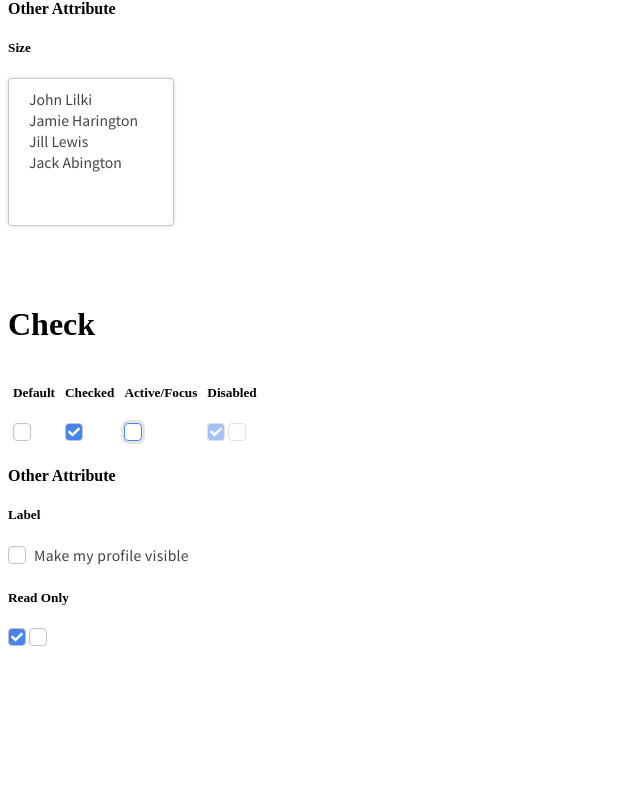
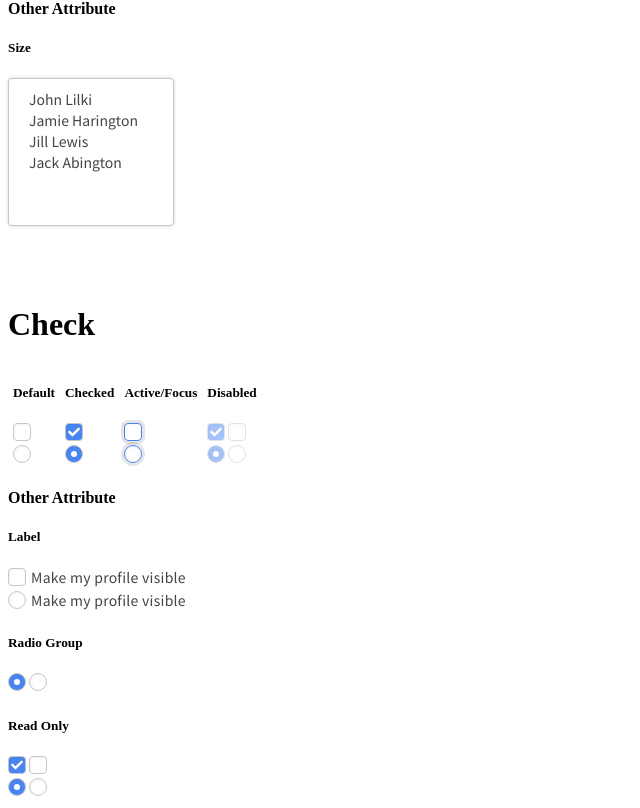
Before and after one commit to usagi-f/react-components, a Next.js app: page / in a window 1280 px wide. Shown: the part 3754-4562 px from the top of the page, without its empty margins (0-640 px from the left). Before the commit the page ends 4412 px from the top, so only its background shows below. Built offline with nearby package versions, Linux system fonts and the light colour scheme.

Commit message:
add radio style check component

```diff
--- a/pages/example/Checks.js
+++ b/pages/example/Checks.js
@@ -17,28 +17,41 @@ const Buttons = () => (
     <div className="flex">
       <div>
         <h5>Default</h5>
-        <Check />
+        <Check /><br />
+        <Check radio />
       </div>
       <div>
         <h5>Checked</h5>
-        <Check defaultChecked />
+        <Check defaultChecked /><br />
+        <Check radio defaultChecked />
       </div>
       <div>
         <h5>Active/Focus</h5>
-        <Check active />
+        <Check active /><br />
+        <Check radio active />
       </div>
       <div>
         <h5>Disabled</h5>
         <Check defaultChecked disabled />
-        <Check disabled />
+        <Check disabled /><br />
+        <Check radio defaultChecked disabled />
+        <Check radio disabled />
       </div>
     </div>
     <h4>Other Attribute</h4>
     <h5>Label</h5>
-    <Check label="Make my profile visible" />
+    <Check label="Make my profile visible" /><br />
+    <Check radio label="Make my profile visible" />
+    <h5>Radio Group</h5>
+    <form>
+      <Check radio name="foo" defaultChecked />
+      <Check radio name="foo" />
+    </form>
     <h5>Read Only</h5>
     <Check defaultChecked readOnly />
-    <Check readOnly />
+    <Check readOnly /><br />
+    <Check radio defaultChecked readOnly />
+    <Check radio readOnly />
     <style jsx>{styles}</style>
   </section>
 )
--- a/src/Check/index.js
+++ b/src/Check/index.js
@@ -6,24 +6,28 @@ import styles from './styles'
 const getAttribute = props => ({
   className: cx({
     baseStyle: true,
+    radio: props.radio,
     error: props.error,
     active: props.active,
     readOnly: props.readOnly,
     disabled: props.disabled !== undefined,
   }),
+  type: props.radio ? 'radio' : 'checkbox',
   label: props.label || null,
   defaultChecked: props.defaultChecked,
   disabled: props.disabled || props.readOnly ? true : false,
   tabIndex: props.disabled ? '-1' : 0,
   readOnly: props.readOnly,
+  name: props.name,
   additionalStyle: props.style || {},
   onChange: props.onChange || null,
 })
 
 const Input = attribute => (
-  <Fragment>
+  <div className="input">
     <input
-      type="checkbox"
+      type={attribute.type}
+      name={attribute.name}
       defaultChecked={attribute.defaultChecked}
       disabled={attribute.disabled}
       tabIndex={attribute.tabIndex}
@@ -31,11 +35,20 @@ const Input = attribute => (
       style={attribute.additionalStyle}
       onChange={attribute.onChange}
     />
+    <CheckMark type={attribute.type} />
     <style jsx>{styles}</style>
-  </Fragment>
+  </div>
 )
 
-const CheckMark = attribute => (
+const CheckMark = ({ type }) => {
+  if (type === 'radio') {
+    return (
+      <span className="radio">
+        <style jsx>{styles}</style>
+      </span>
+    )
+  }
+  return (
     <span className="check">
       <FontAwesomeIcon
         size="xs"
@@ -45,6 +58,7 @@ const CheckMark = attribute => (
       <style jsx>{styles}</style>
     </span>
   )
+}
 
 export default props => {
   const attribute = getAttribute(props)
@@ -52,7 +66,6 @@ export default props => {
     return (
       <label className={attribute.className}>
         <Input {...attribute} />
-        <CheckMark />
         <span className="label">{attribute.label}</span>
         <style jsx>{styles}</style>
       </label>
@@ -61,7 +74,6 @@ export default props => {
   return (
     <div className={attribute.className}>
       <Input {...attribute} />
-      <CheckMark />
       <style jsx>{styles}</style>
     </div>
   )
--- a/src/Check/styles.js
+++ b/src/Check/styles.js
@@ -6,6 +6,12 @@ export default css`
   position: relative;
   display: inline-flex;
   align-items: center;
+  margin-right: 3px;
+
+  .input {
+    position: relative;
+    width: 18px;
+    height: 18px;
 
     & > input {
       appearance: none;
@@ -21,8 +27,11 @@ export default css`
       width: 18px;
       height: 18px;
       outline: none;
-    margin-right: 3px;
       position: relative;
+
+      &[type=radio] {
+        border-radius: 18px;
+      }
 
       &:checked {
         background-color: ${variable.color.blue};
@@ -33,8 +42,9 @@ export default css`
         box-shadow: inset 1px 1px 3px 0 rgba(0, 0, 0, .05), 0 0 0 3px rgba(0, 0, 0, .1);
       }
     }
+  }
 
-  & > .label {
+  .label {
     font-family: ${variable.fontFamily};
     font-size: ${variable.size.medium}px;
     font-weight: normal;
@@ -46,15 +56,28 @@ export default css`
     user-select: none;
   }
 
-  & > .check {
+  .check,
+  .radio {
     position: absolute;
+    top: 0;
+    bottom: 0;
+    left: 0;
+    right: 0;
+    margin: auto;
+    pointer-events: none;
     display: inline-flex;
     justify-content: center;
-    width: 18px;
-    pointer-events: none;
+    align-items: center;
   }
 
-  &.active > input {
+  .radio {
+    width: 6px;
+    height: 6px;
+    background-color: ${variable.color.white};
+    border-radius: 6px;
+  }
+
+  &.active .input > input {
     border-color: ${variable.color.blue};
     box-shadow: inset 1px 1px 3px 0 rgba(0, 0, 0, .05), 0 0 0 3px rgba(0, 0, 0, .1);
   }
@@ -64,7 +87,7 @@ export default css`
   }
   &.disabled,
   &.readOnly {
-    & > input {
+    .input > input {
       cursor: default;
     }
   }
```
Lines whose indentation alone changed are shown as unchanged.
